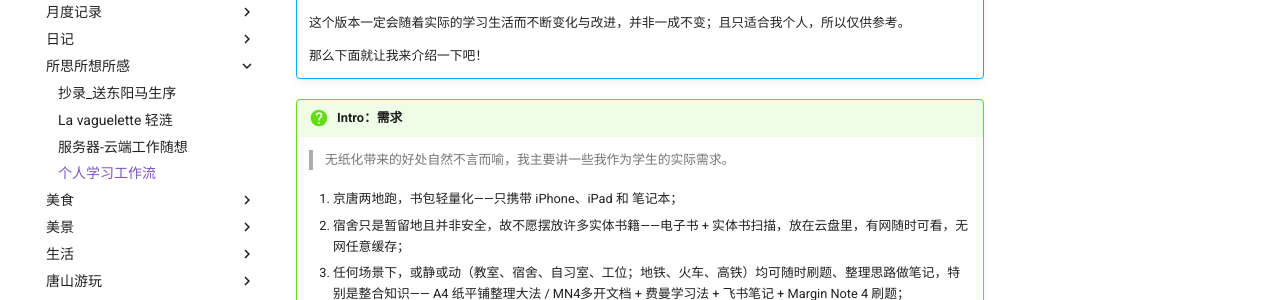
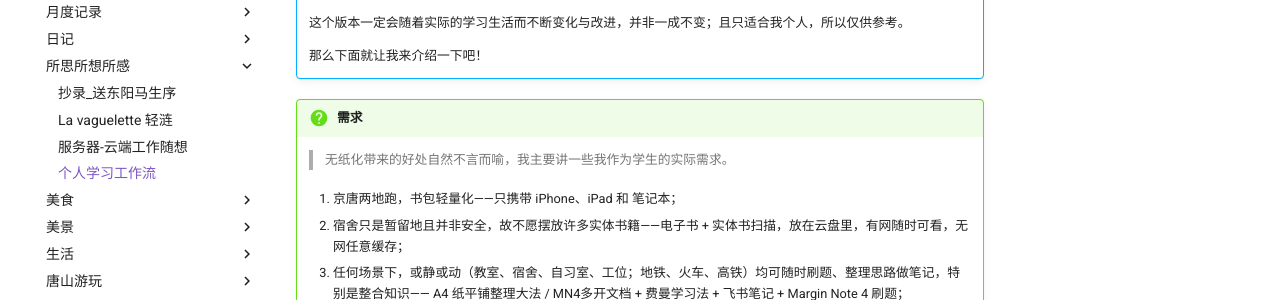
Before and after one commit to Haohahahaha/chat, an MkDocs documentation site: the page built from docs/4-thought/Personnal_Learning/flow.md, in a window 1280 px wide and 900 px high, scrolled down 377 px. Shown: the part 150-450 px from the top of the window. Built offline with MkDocs 1.6.1 and Material for MkDocs 9.7.7, drawn with Linux system fonts in a browser that asks for light colours.

Commit message:
2025-03-21_00:00:18 update

```diff
--- a/docs/4-thought/Personnal_Learning/flow.md
+++ b/docs/4-thought/Personnal_Learning/flow.md
@@ -18,7 +18,7 @@
 
     那么下面就让我来介绍一下吧！
 
-!!! question "Intro：需求"
+!!! question "需求"
 
     > 无纸化带来的好处自然不言而喻，我主要讲一些我作为学生的实际需求。
 
```
